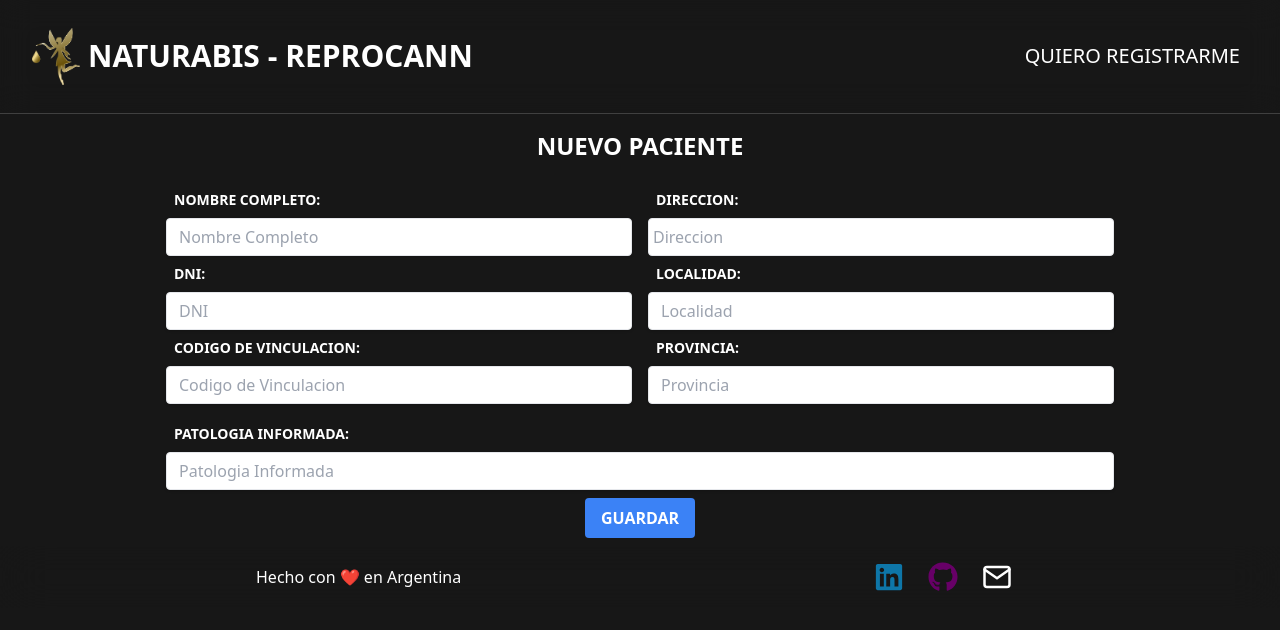
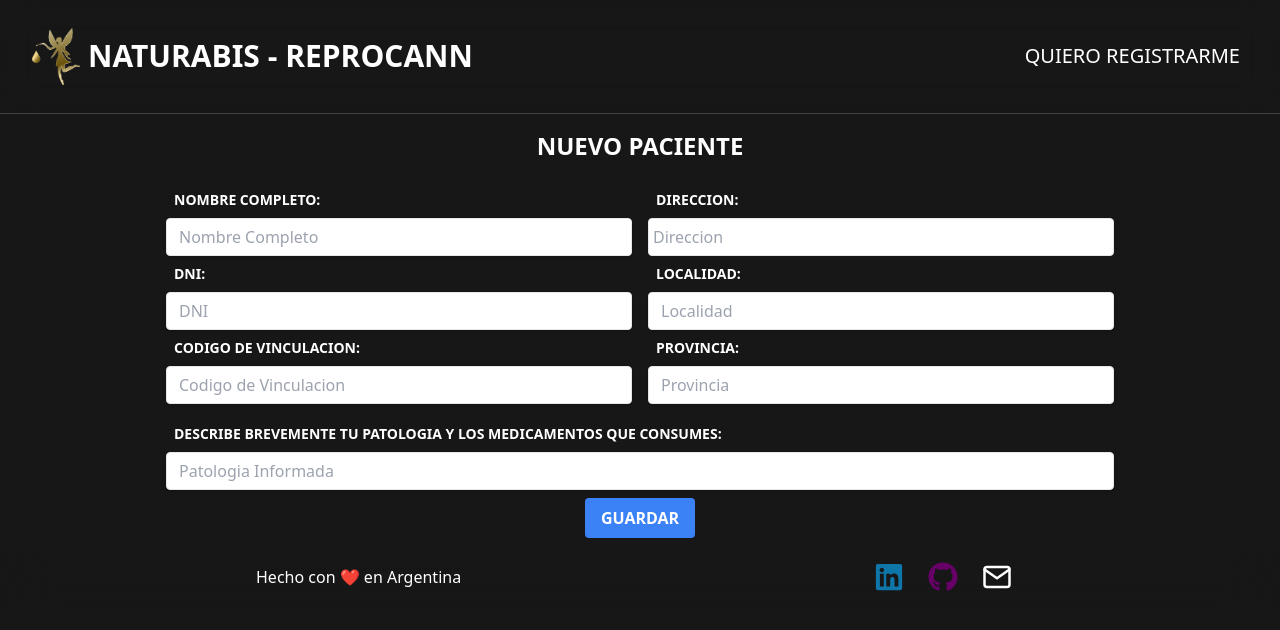
Before and after one commit to alanshalem/reprocann-frontend, a React (Vite) app: page / in a window 1280 px wide. Both pictures are taken after a click on the button "¡HAZ CLICK AQUI!". Shown: the top 630 px of the page. Built offline with nearby package versions, Linux system fonts and the light colour scheme; what @react-pdf/renderer would draw is missing.

Commit message:
modificado formulario y agregado motivo en pdf

```diff
--- a/src/components/Consentimiento.jsx
+++ b/src/components/Consentimiento.jsx
@@ -13,6 +13,7 @@ const Consentimiento = ({ paciente }) => {
 		provincia,
 		codigoVinculacion,
 		patologiaInformada,
+		motivoConsentimiento,
 	} = paciente;
 
 	const monthNames = [
@@ -43,7 +44,7 @@ const Consentimiento = ({ paciente }) => {
 						<p className="m-8">
 							{`PRIMERO: El PROFESIONAL luego de la evaluación del paciente informa que este: `}
 						</p>
-						<p className="m-8">{`${patologiaInformada}`}</p>
+						<p className="m-8">{`${motivoConsentimiento}`}</p>
 						<p className="m-8">
 							{`SEGUNDO: EL PROFESIONAL propone para el tratamiento de la patología detallada en el artículo primero realizar el siguiente tratamiento: Abordar su patología con el consumo de aceite de cannabis de elaboración casera, el cual deberá preparar macerando 100 g de flores secas en un litro de alcohol, durante 2 a 5 minutos para luego filtrar el resultante y dejar evaporar el alcohol a baño maría, hasta eliminarlo por completo, luego diluir lo obtenido en 100 ml de aceite de coco u oliva. Consumiendo 2 gotas cada 8 hs y sos en las crisis.`}
 						</p>
--- a/src/components/DocuPDF.jsx
+++ b/src/components/DocuPDF.jsx
@@ -12,6 +12,7 @@ const DocuPDF = ({ paciente }) => {
 		provincia,
 		codigoVinculacion,
 		patologiaInformada,
+		motivoConsentimiento,
 	} = paciente;
 
 	const monthNames = [
@@ -80,7 +81,7 @@ const DocuPDF = ({ paciente }) => {
 										marginLeft: 20,
 										marginRight: 20,
 									}}
-								>{`${patologiaInformada}`}</Text>
+								>{`${motivoConsentimiento}`}</Text>
 								<Text
 									style={{
 										fontSize: 12,
--- a/src/components/Formulario.jsx
+++ b/src/components/Formulario.jsx
@@ -195,7 +195,8 @@ const Formulario = () => {
 										className="block text-white text-sm font-bold  m-2 uppercase"
 										htmlFor="patologiaInformada"
 									>
-										Patologia Informada:
+										Describe brevemente tu patologia y los
+										medicamentos que consumes:
 									</label>
 									<Field
 										id="patologiaInformada"
```
